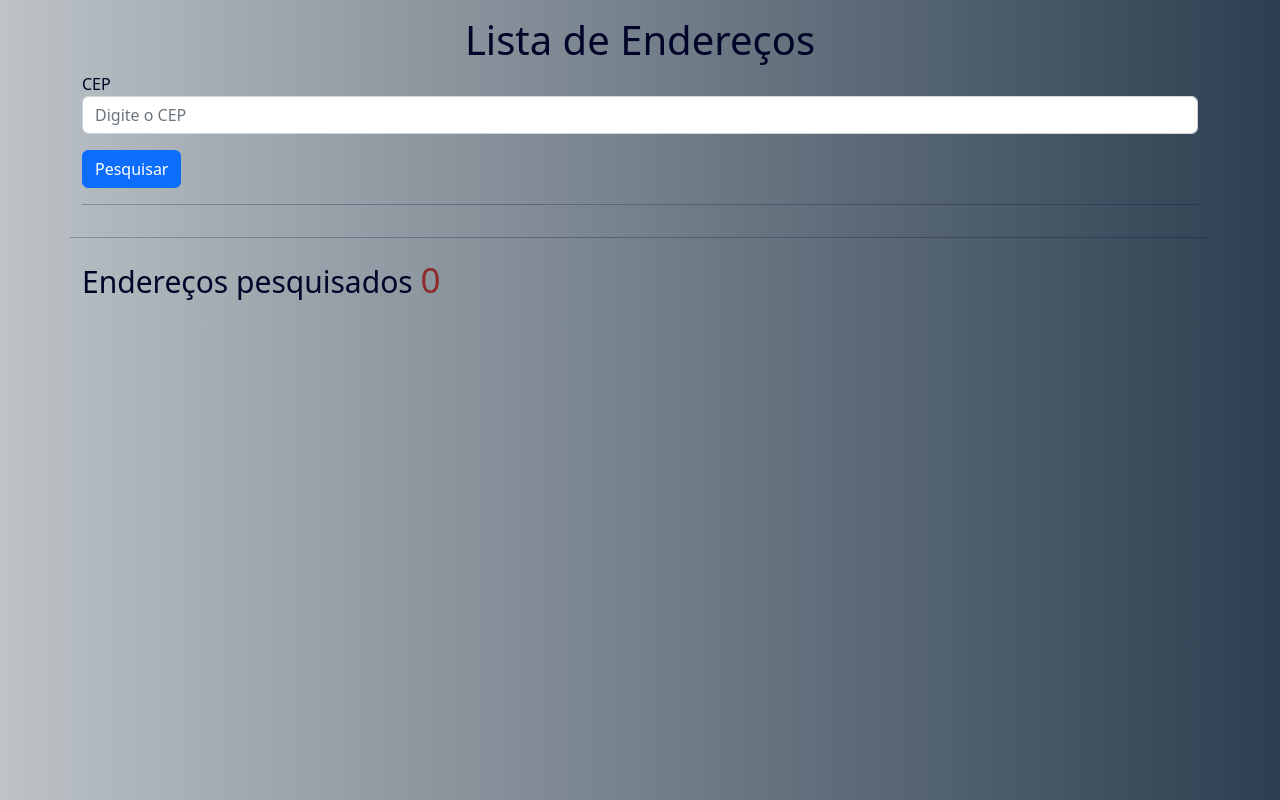
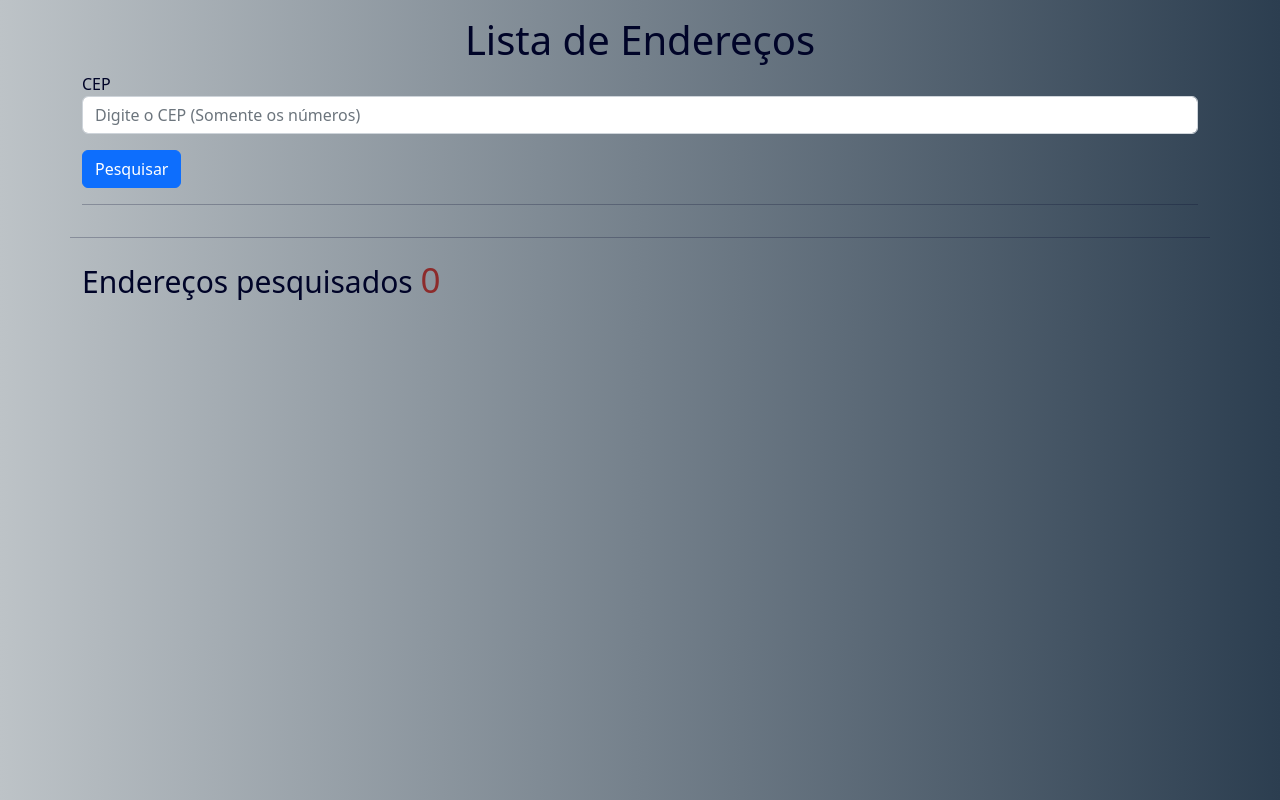
Before and after one commit to devGiovanni95/ListaDeEndereco, a plain HTML site: page index.html in a window 1280 px wide. Drawn offline with nearby package versions, Linux system fonts and the light colour scheme.

Commit message:
Update index.html

```diff
--- a/index.html
+++ b/index.html
@@ -20,7 +20,7 @@
       <div class="col-12">
         <div class="mb-3">
           <ladel class="form-label mb-3">CEP</ladel>
-          <input type="number" class="form-control mb-3" id="txtCep" placeholder="Digite o CEP">
+          <input type="number" class="form-control mb-3" id="txtCep" placeholder="Digite o CEP (Somente os números)">
 
         </div>
         <button type="button" class="btn btn-primary" id="btnAdicionar">Pesquisar</button>
```
